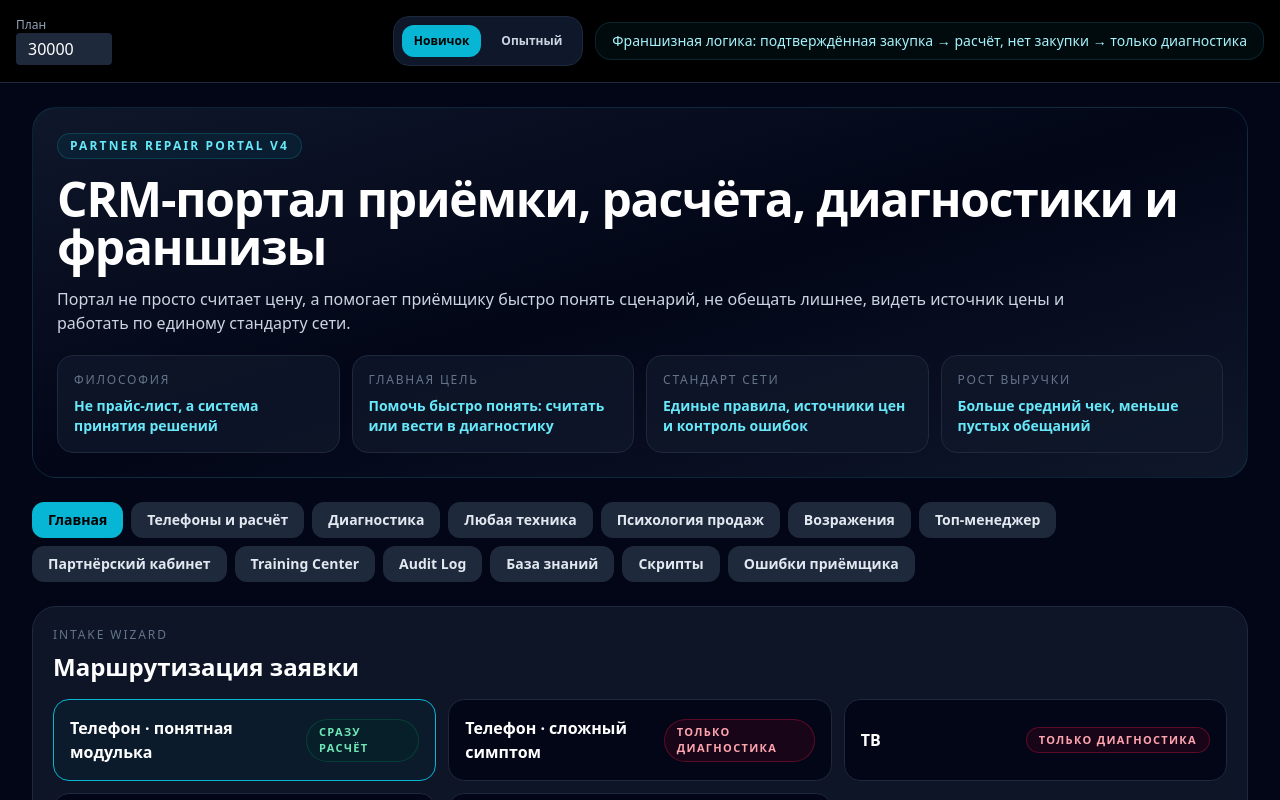
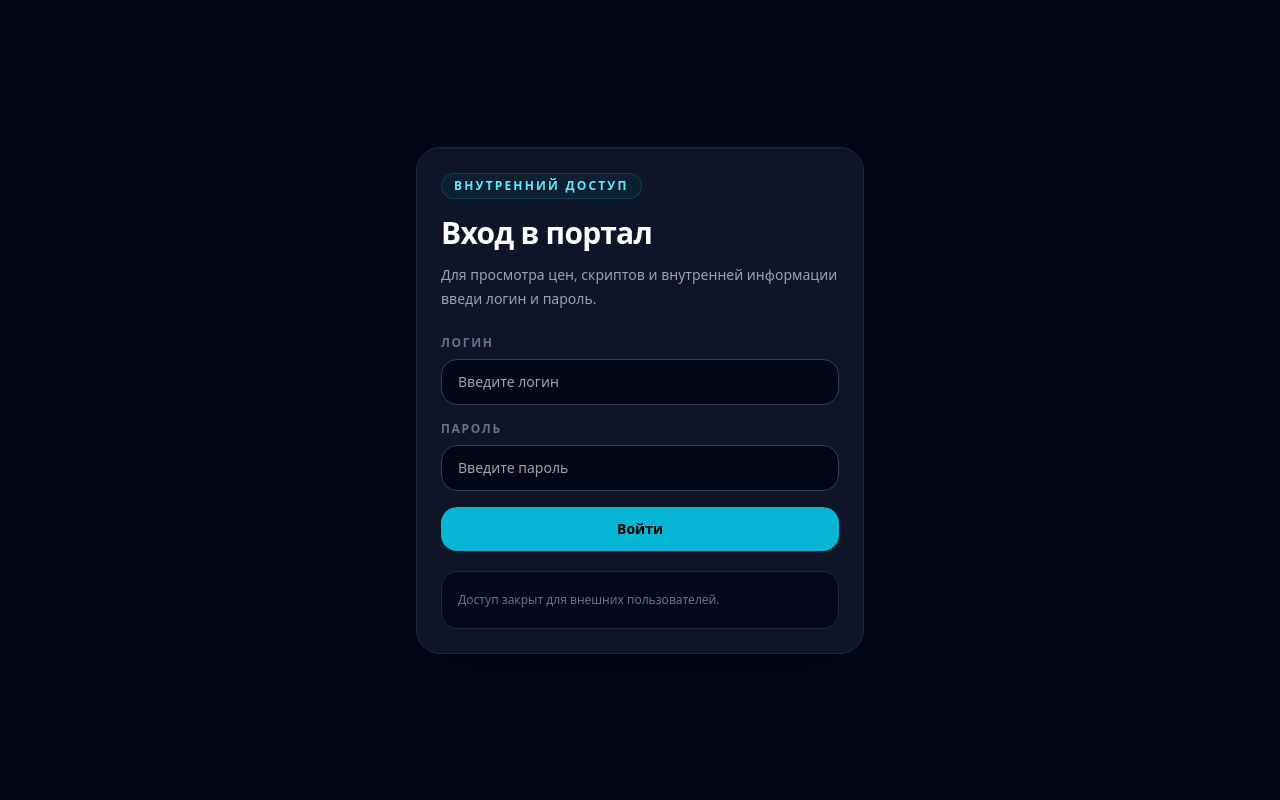
Before and after one commit to molodoybich-wq/repair-portal, a React (Vite) app: page / in a window 1280 px wide. Shown: the top 800 px of the page. Built offline with nearby package versions, Linux system fonts and the light colour scheme.

Commit message:
Update App.jsx

```diff
--- a/src/App.jsx
+++ b/src/App.jsx
@@ -557,6 +557,10 @@ export default function RepairPortal() {
   const [quickNote, setQuickNote] = useState('');
   const [copiedText, setCopiedText] = useState('');
   const [assistantMode, setAssistantMode] = useState('newbie');
+  const [isAuthenticated, setIsAuthenticated] = useState(false);
+  const [loginValue, setLoginValue] = useState('');
+  const [passwordValue, setPasswordValue] = useState('');
+  const [loginError, setLoginError] = useState('');
 
   const filteredModels = useMemo(() => models[brandTab].filter((model) => model.toLowerCase().includes(search.toLowerCase())), [brandTab, search]);
 
@@ -715,6 +719,68 @@ export default function RepairPortal() {
               </Card>
             );
           })}
+        </div>
+      </div>
+    );
+  }
+
+  const handleLogin = (e) => {
+    e.preventDefault();
+    if (loginValue === 'service' && passwordValue === 'singa') {
+      setIsAuthenticated(true);
+      setLoginError('');
+      return;
+    }
+    setLoginError('Неверный логин или пароль');
+  };
+
+  if (!isAuthenticated) {
+    return (
+      <div className="min-h-screen bg-slate-950 text-white">
+        <div className="mx-auto flex min-h-screen max-w-7xl items-center justify-center px-4 py-10">
+          <div className="w-full max-w-md rounded-3xl border border-slate-800 bg-slate-900/95 p-6 shadow-2xl">
+            <div className="inline-flex rounded-full border border-cyan-800/50 bg-cyan-950/40 px-3 py-1 text-xs font-bold uppercase tracking-[0.18em] text-cyan-300">
+              Внутренний доступ
+            </div>
+            <h1 className="mt-4 text-3xl font-black tracking-tight">Вход в портал</h1>
+            <p className="mt-3 text-sm leading-6 text-slate-400">
+              Для просмотра цен, скриптов и внутренней информации введи логин и пароль.
+            </p>
+            <form onSubmit={handleLogin} className="mt-6 space-y-4">
+              <div>
+                <label className="mb-2 block text-xs font-bold uppercase tracking-[0.14em] text-slate-500">Логин</label>
+                <input
+                  type="text"
+                  value={loginValue}
+                  onChange={(e) => setLoginValue(e.target.value)}
+                  placeholder="Введите логин"
+                  autoComplete="username"
+                  className="w-full rounded-2xl border border-slate-700 bg-slate-950 px-4 py-3 text-sm text-white outline-none focus:border-cyan-500"
+                />
+              </div>
+              <div>
+                <label className="mb-2 block text-xs font-bold uppercase tracking-[0.14em] text-slate-500">Пароль</label>
+                <input
+                  type="password"
+                  value={passwordValue}
+                  onChange={(e) => setPasswordValue(e.target.value)}
+                  placeholder="Введите пароль"
+                  autoComplete="current-password"
+                  className="w-full rounded-2xl border border-slate-700 bg-slate-950 px-4 py-3 text-sm text-white outline-none focus:border-cyan-500"
+                />
+              </div>
+              {loginError ? <div className="rounded-2xl border border-rose-900/40 bg-rose-950/20 px-4 py-3 text-sm text-rose-300">{loginError}</div> : null}
+              <button
+                type="submit"
+                className="w-full rounded-2xl bg-cyan-500 px-4 py-3 text-sm font-bold text-black transition hover:bg-cyan-400"
+              >
+                Войти
+              </button>
+            </form>
+            <div className="mt-5 rounded-2xl border border-slate-800 bg-slate-950/80 p-4 text-xs leading-6 text-slate-500">
+              Доступ закрыт для внешних пользователей.
+            </div>
+          </div>
         </div>
       </div>
     );
```
